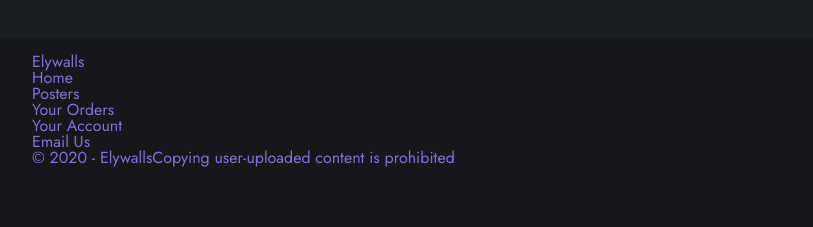
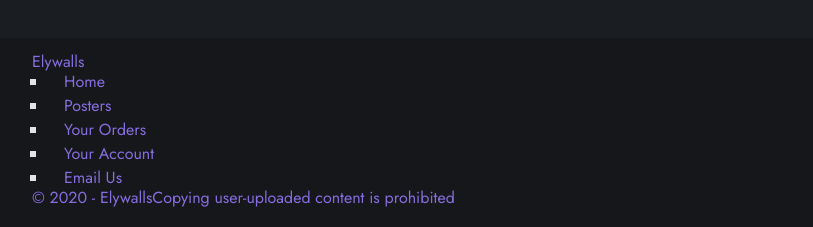
Before and after one commit to saakethtypes/elywalls, a React (Create React App) app in the folder elyreacts/: page / in a window 1280 px wide. Shown: the part 2060-2287 px from the top of the page, without its empty margins (0-813 px from the left). Built offline with nearby package versions, Linux system fonts and the light colour scheme; no server answers.

Commit message:
style: new regular list styles

```diff
--- a/elyreacts/src/App.scss
+++ b/elyreacts/src/App.scss
@@ -132,7 +132,6 @@
     & > span {
         padding: 0.5rem 1.5rem;
         border: 0.15rem solid $color_brand_primary;
-        // border-radius: 0.5rem;
 
         // Match <small /> text style
         font-size: 0.75rem;
@@ -153,8 +152,6 @@
 
     &:hover {
         & > span {
-            // padding: 0.25rem 1.5rem; // todo: fix page jump
-
             color: $color_background;
             border-color: $color_brand_primary_light;
             background: $color_brand_primary_light;
@@ -162,6 +159,26 @@
 
         & > ul {
             max-height: 32em;
+        }
+    }
+}
+
+ul.regular {
+    list-style-type: square;
+
+    margin-left: 1rem;
+
+    & > li > * {
+        margin-left: 1rem;
+        padding: 0.25rem 0;
+    }
+
+    &.no-bullets {
+        margin-left: 0;
+        list-style-type: none;
+
+        & > li > * {
+            margin-left: 0;
         }
     }
 }
```
